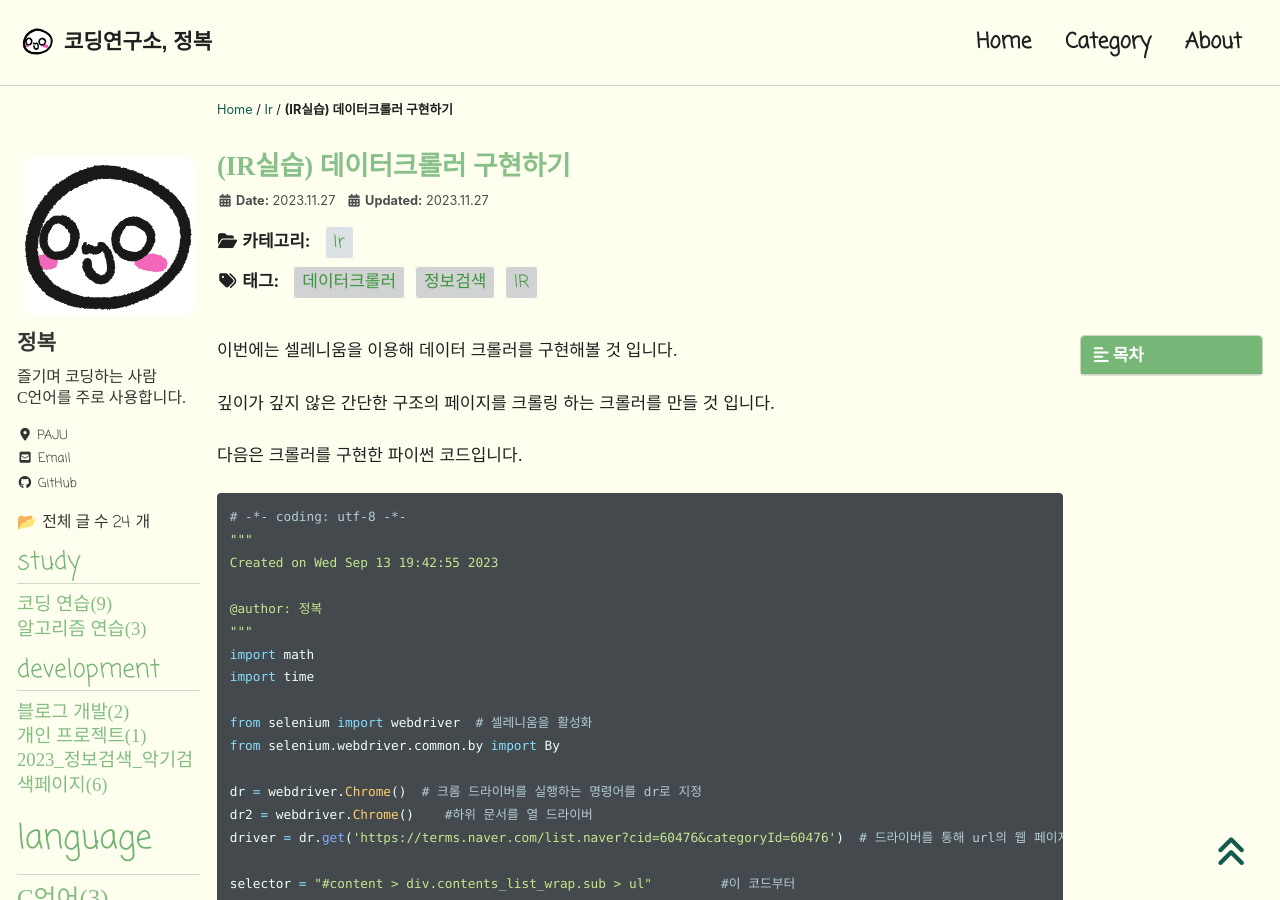
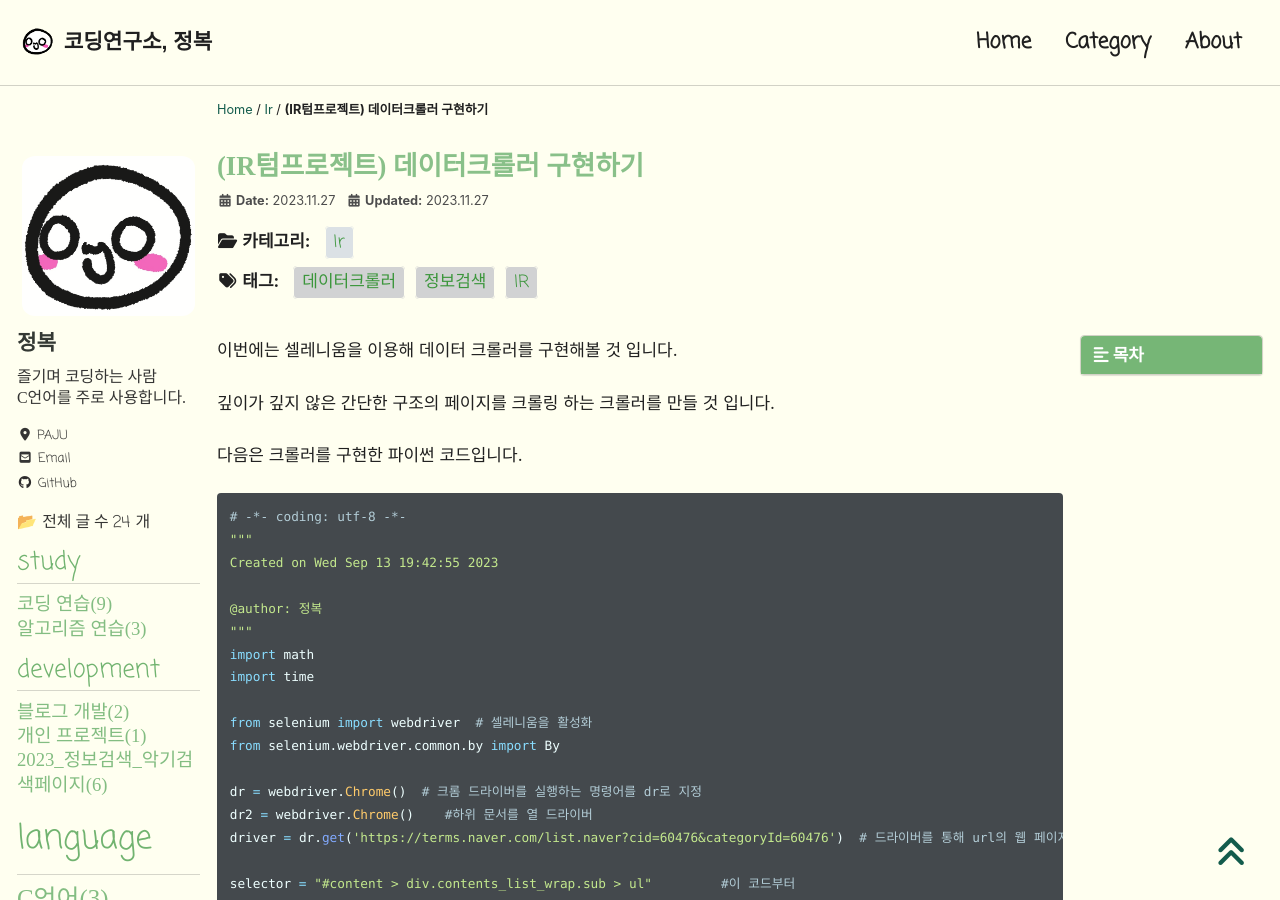
Before and after one commit to JBL28/jbl28.github.io, a Jekyll site: the page built from _posts/Ir/2023-11-27-02. 데이터크롤링.md, in a window 1280 px wide and 900 px high. Built offline with Jekyll 4.4.1, drawn with Linux system fonts in a browser that asks for light colours; cached includes are drawn as plain includes; nearby versions of some CDN libraries; some web fonts are replaced; comment, search, counter and statistics services are not loaded.

Commit message:
Update 2023-11-27-02. 데이터크롤링.md

```diff
--- a/_posts/Ir/2023-11-27-02. 데이터크롤링.md
+++ b/_posts/Ir/2023-11-27-02. 데이터크롤링.md
@@ -1,6 +1,6 @@
 ---
-title:  "(IR실습) 데이터크롤러 구현하기"
-excerpt: "(IR실습) 데이터크롤러 구현하기"
+title:  "(IR텀프로젝트) 데이터크롤러 구현하기"
+excerpt: "(IR텀프로젝트) 데이터크롤러 구현하기"
 
 categories:
   - Ir
```
